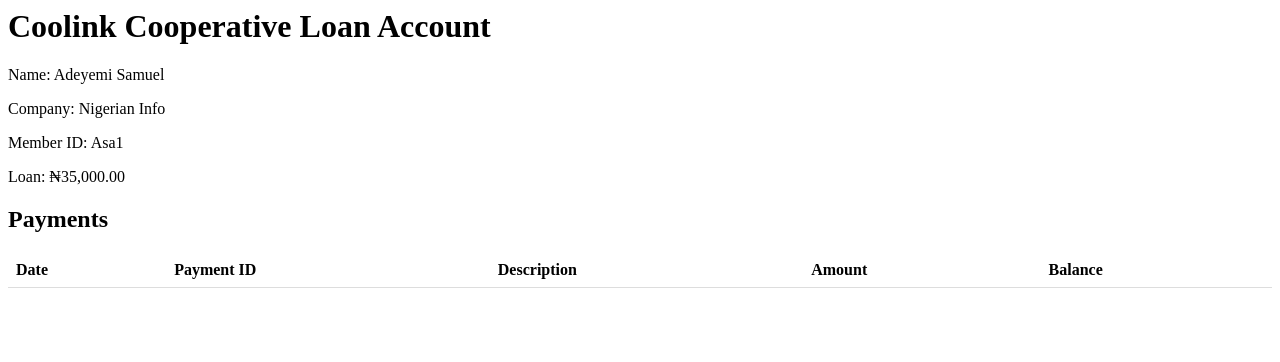
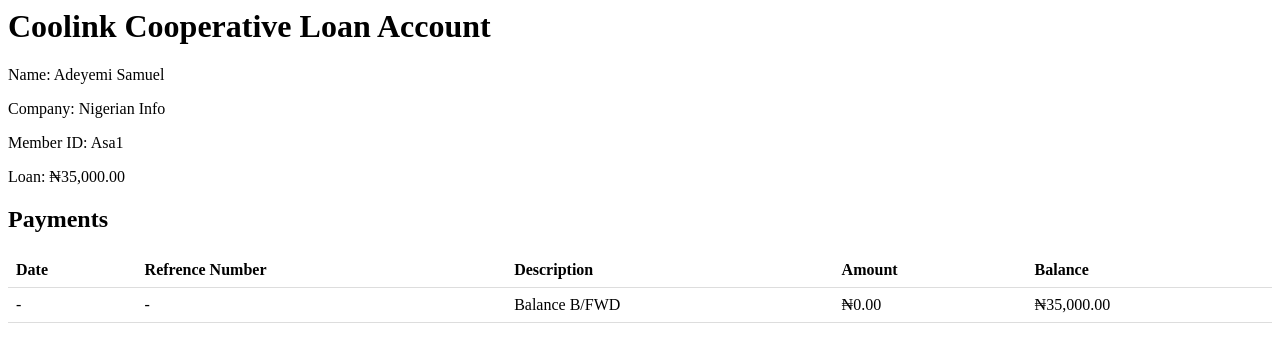
Before and after one commit to Samadeolu7/coolink-cooperative, a Flask app: page /loan/1 in a window 1280 px wide. Shown: the top 362 px of the page. Run offline with Flask 3, Linux system fonts and the light colour scheme; lists and menus that the app fills with data are empty; parts of the project's set-up code (start-up, migrations or seed data) failed here and were passed over.

Commit message:
perfected the query part and split templates

```diff
--- a/app.py
+++ b/app.py
@@ -44,7 +44,7 @@
     else:
         flash(form.errors)
 
-    return render_template('company_form.html', form=form)
+    return render_template('forms/company_form.html', form=form)
 
 @app.route('/bank/create', methods=['GET', 'POST'])
 def create_bank():
@@ -57,7 +57,7 @@
     else:
         flash(form.errors)
 
-    return render_template('bank_form.html', form=form)
+    return render_template('forms/bank_form.html', form=form)
 
 
 @app.route('/person/create', methods=['GET', 'POST'])
@@ -79,7 +79,7 @@
     else:
 
                 flash(f'Error in field {form.errors}')
-    return render_template('person_form.html', form=form, companies=Company.query.all())
+    return render_template('forms/person_form.html', form=form, companies=Company.query.all())
 
 @app.route('/payment', methods=['GET', 'POST'])
 def make_payment():
@@ -105,7 +105,7 @@
             elif payment_type == 'loan':
 
 
-                query.repay_loan(selected_person.id,amount,date,description)
+                query.repay_loan(selected_person.id,amount,date,bank_id,ref_no,description)
 
             flash('Payment submitted successfully.')
             return redirect(url_for('index'))
@@ -116,48 +116,48 @@
         return redirect(url_for('get_person', person_id=selected_person_id))
 
 
-    return render_template('payment.html', form=form)
+    return render_template('forms/payment.html', form=form)
 
 #making queries
 
 @app.route('/persons', methods=['GET'])
 def get_persons():
     persons = query.get_persons()
-    return render_template_with_currency('person.html', persons=persons)
+    return render_template('query/person.html', persons=persons)
 
 @app.route('/savings_account', methods=['GET'])
 def get_payments():
     payments = query.get_savings()
     persons = query.get_persons()
-    return render_template('savings_payment.html', payments=payments, persons=persons)
+    return render_template('query/savings_payment.html', payments=payments, persons=persons)
 
 @app.route('/loans', methods=['GET', 'POST'])
 def get_loan():
     loans = query.get_loans()
-    return render_template('loans.html',loans=loans)
+    return render_template('query/loans.html',loans=loans)
 
 @app.route('/income', methods=['GET'])
 def get_income():
     incomes = query.get_income()
-    return render_template_with_currency('income.html', incomes=incomes)
+    return render_template('query/income.html', incomes=incomes)
 
 @app.route('/savings_account/<person_id>', methods=['GET', 'POST'])
 def savings_account(person_id):
-    payments = query.get_individual_savings(person_id)
     person = query.get_person(person_id)
-    return render_template_with_currency('savings_account.html', payments= payments,person=person)
+    payments = person.payments_made
+    return render_template('query/savings_account.html', payments= payments,person=person)
 
 @app.route('/loan/<person_id>', methods=['GET', 'POST'])
 def loan_account(person_id):
     loans = query.get_person_loans(person_id)
     person = query.get_person(person_id)
     payments = [payment for payment in person.loan_payments_made ]
-    return render_template_with_currency('loan_account.html',payments=payments, person=person, loans=loans)
+    return render_template('query/loan_account.html',payments=payments, person=person, loans=loans)
 
 @app.route('/banks_report')
 def bank_report():
     bank = query.get_banks()
-    return render_template('banks.html', banks=bank)
+    return render_template('query/banks.html', banks=bank)
 
 @app.route('/bank_report/<bank_id>')
 def individual_bank_report(bank_id):
@@ -168,7 +168,7 @@
     # Calculate the total amount received by the bank
     total_amount = sum(payment.amount for payment in payments)
     # Render the bank report template with the data
-    return render_template_with_currency('bank_report.html', bank=bank, payments=payments, total_amount=total_amount)
+    return render_template('query/bank_report.html', bank=bank, payments=payments, total_amount=total_amount)
 
 #create loan
 
@@ -197,7 +197,7 @@
         # Return the file path for download
         return redirect(f'/download_repayment_schedule/{file_path}')
 
-    return render_template('loan_form.html', form = form)
+    return render_template('forms/loan_form.html', form = form)
 
 # Route to download the repayment schedule
 @app.route('/download_repayment_schedule/<path:file_path>', methods=['GET'])
@@ -217,7 +217,7 @@
 #         db.session.add(expense)
 #         db.session.commit()
 #         return redirect(url_for('index'))
-#     return render_template('expense_form.html', form=form)
+#     return render_template('forms/expense_form.html', form=form)
 
 # @app.route('/investment/create', methods=['GET', 'POST'])
 # def create_investment():
@@ -231,7 +231,7 @@
 #         db.session.add(investment)
 #         db.session.commit()
 #         return redirect(url_for('index'))
-#     return render_template('investment_form.html', form=form)
+#     return render_template('forms/investment_form.html', form=form)
 
 
 #uploads
@@ -247,7 +247,7 @@
             send_upload_to_savings(file.filename)
 
             return redirect('/download')
-    return render_template('upload.html')
+    return render_template('forms/upload.html')
 
 @app.route('/upload_loan_repayment', methods=['GET', 'POST'])
 def upload_loan():
@@ -260,7 +260,7 @@
             send_upload_to_loan_repayment(file.filename)
 
             return redirect('/index')
-    return render_template('upload.html')
+    return render_template('forms/upload.html')
 
 @app.route('/download')
 def download_file():
--- a/models.py
+++ b/models.py
@@ -38,6 +38,7 @@
     balance_bfd = db.Column(db.Float, default=0.0)
     total_balance = db.Column(db.Float, default=0.0)
     loan_balance = db.Column(db.Float, default=0.0)
+    loan_balance_bfd = db.Column(db.Float, default=0.0)
     loans = db.relationship('Loan', backref='person')
     payments_made = db.relationship('SavingPayment', backref='payer', lazy=True)
     loan_payments_made = db.relationship('LoanPayment', backref='payer', lazy=True)
--- a/queries.py
+++ b/queries.py
@@ -13,7 +13,7 @@
 
     def create_new_user(self, name ,employee_id,phone_no , balance , loan_balance, email,company_id ):
         self.db.session.add(Person(name =name,employee_id=employee_id,email=email,
-                                   total_balance=balance,loan_balance=loan_balance,
+                                   total_balance=balance,loan_balance=loan_balance,loan_balance_bfd=loan_balance,
                                    phone_no=phone_no,balance_bfd =balance,company_id=company_id))
         self.db.session.commit()
 
@@ -121,6 +121,7 @@
     def repay_loan(self,id,amount,date,bank_id,ref_no,description=None):
         person = Person.query.filter_by(id=id).first()
         if person:
+            bank = Bank.query.filter_by(id=bank_id).first()
 
             person.loan_balance -= float(amount)
             loan_payment = LoanPayment(amount=amount, date=date, person_id=person.id,
@@ -128,7 +129,6 @@
                               balance =person.loan_balance, bank_id=bank.id)
             self.db.session.add(loan_payment)
 
-            bank = Bank.query.filter_by(id=bank_id).first()
             bank.new_balance +=  float(amount)
 
             bank_payment = BankPayment(amount=amount, date=date, person_id=person.id,exact_date=datetime.utcnow(),
--- a/templates/loan_account.html
+++ /dev/null
@@ -1,72 +0,0 @@
-<!-- payments.html -->
-<html>
-<head>
-    <title>Person Payments</title>
-    <style>
-        table {
-            width: 100%;
-            border-collapse: collapse;
-        }
-        th, td {
-            padding: 8px;
-            text-align: left;
-            border-bottom: 1px solid #ddd;
-        }
-    </style>
-</head>
-<body>
-    <h1>Coolink Cooperative Loan Account</h1>
-    <p>Name: {{ person.name }}</p>
-    <p>Company: {{ person.company.name }}</p>
-    <p>Member ID: {{ person.employee_id }}</p>
-    <p>Loan: {{ person.loan_balance | currency }}</p>
-
-    <h2>Payments</h2>
-    <table>
-        <thead>
-            <tr>
-                <th>Date</th>
-                <th>Payment ID</th>
-                <th>Description</th>
-                <th>Amount</th>
-                <th>Balance</th>
-            </tr>
-        </thead>
-        <tbody>
-
-            {% if payments %}
-                {% if payments[0].loan %}
-                    <tr>
-                        <td>{{ payments[0].date }}</td>
-                        <td>{{ payments[0].id }}</td>
-                        <td>{{ payments[0].description }}</td>
-                        <td>{{ -payments[0].amount | currency }}</td>
-                        <td>{{ person.loans[0].amount | currency }}</td>
-                    </tr>
-                    <!-- Add your new transaction row here -->
-                    <tr>
-                        <td>{{ payments[0].date }}</td>
-                        <td>0</td>
-                        <td>Loan interest</td>
-                        <td>{{ (person.loans[0].amount * (person.loans[0].interest_rate/100)) | currency }}</td>
-                        <td>{{ (person.loans[0].amount + (person.loans[0].amount * (person.loans[0].interest_rate/100))) | currency }}</td>
-                    </tr>
-
-                {% endif %}
-                {% for payment in payments[1:] %}
-                    {% if payment.loan %}
-                        <tr>
-                            <td>{{ payment.date }}</td>
-                            <td>{{ payment.id }} </td>
-                            <td>{{ payment.description }}</td>
-                            <td>{{ -payment.amount | currency }}</td>
-                            <td>{{ payment.balance | currency }}</td>
-                        </tr>
-
-                    {% endif %}
-                {% endfor %}
-            {% endif %}
-        </tbody>
-    </table>
-</body>
-</html>
--- /dev/null
+++ b/templates/query/loan_account.html
@@ -0,0 +1,57 @@
+<!-- payments.html -->
+<html>
+<head>
+    <title>Person Payments</title>
+    <style>
+        table {
+            width: 100%;
+            border-collapse: collapse;
+        }
+        th, td {
+            padding: 8px;
+            text-align: left;
+            border-bottom: 1px solid #ddd;
+        }
+    </style>
+</head>
+<body>
+    <h1>Coolink Cooperative Loan Account</h1>
+    <p>Name: {{ person.name }}</p>
+    <p>Company: {{ person.company.name }}</p>
+    <p>Member ID: {{ person.employee_id }}</p>
+    <p>Loan: {{ person.loan_balance | currency }}</p>
+
+    <h2>Payments</h2>
+    <table>
+        <thead>
+            <tr>
+                <th>Date</th>
+                <th>Refrence Number</th>
+                <th>Description</th>
+                <th>Amount</th>
+                <th>Balance</th>
+            </tr>
+        </thead>
+        <tbody>
+
+            <tr>
+                <td> - </td>
+                <td> - </td>
+                <td>Balance B/FWD</td>
+                <td>{{ person.loan_balance_bfd| currency }}</td>
+                <td>{{ person.loan_balance| currency }}</td>
+            </tr>
+                {% for payment in payments %}
+                        <tr>
+                            <td>{{ payment.date }}</td>
+                            <td>{{ payment.ref_no }}</td>
+                            <td>{{ payment.description }}</td>
+                            <td>{{ -payment.amount | currency }}</td>
+                            <td>{{ payment.balance | currency }}</td>
+                        </tr>
+                {% endfor %}
+
+        </tbody>
+    </table>
+</body>
+</html>
--- a/templates/person.html
+++ b/templates/query/person.html
@@ -36,8 +36,8 @@
             <td>{{ person.name }}</td>
             <td>{{ person.email }}</td>
             <td>{{ person.phone_no }}</td>
-            <td>{{ person.total_balance | currency}}</td>
-            <td>{{ person.loan_balance | currency}}</td>
+            <td><a href="{{url_for('savings_account',person_id=person.id)}}">{{ person.total_balance | currency}}</a></td>
+            <td><a href="{{url_for('loan_account',person_id=person.id)}}">{{ person.loan_balance | currency}}</a></td>
             <td>{{ person.company.name }}</td>
         </tr>
         {%endfor%}
```
Also changed, not shown: templates/query/savings_account.html (renamed from templates/savings_account.html, +7 -0 lines), instance/cooperative.db, templates/forms/bank_form.html (renamed from templates/bank_form.html), templates/forms/company_form.html (renamed from templates/company_form.html), templates/forms/loan_form.html (renamed from templates/loan_form.html), templates/forms/payment.html (renamed from templates/payment.html), templates/forms/person_form.html (renamed from templates/person_form.html), templates/forms/upload.html (renamed from templates/upload.html), templates/query/Bank_report.html (renamed from templates/Bank_report.html), templates/query/banks.html (renamed from templates/banks.html), templates/query/income.html (renamed from templates/income.html), templates/query/loans.html (renamed from templates/loans.html), templates/query/savings_payment.html (renamed from templates/savings_payment.html).
